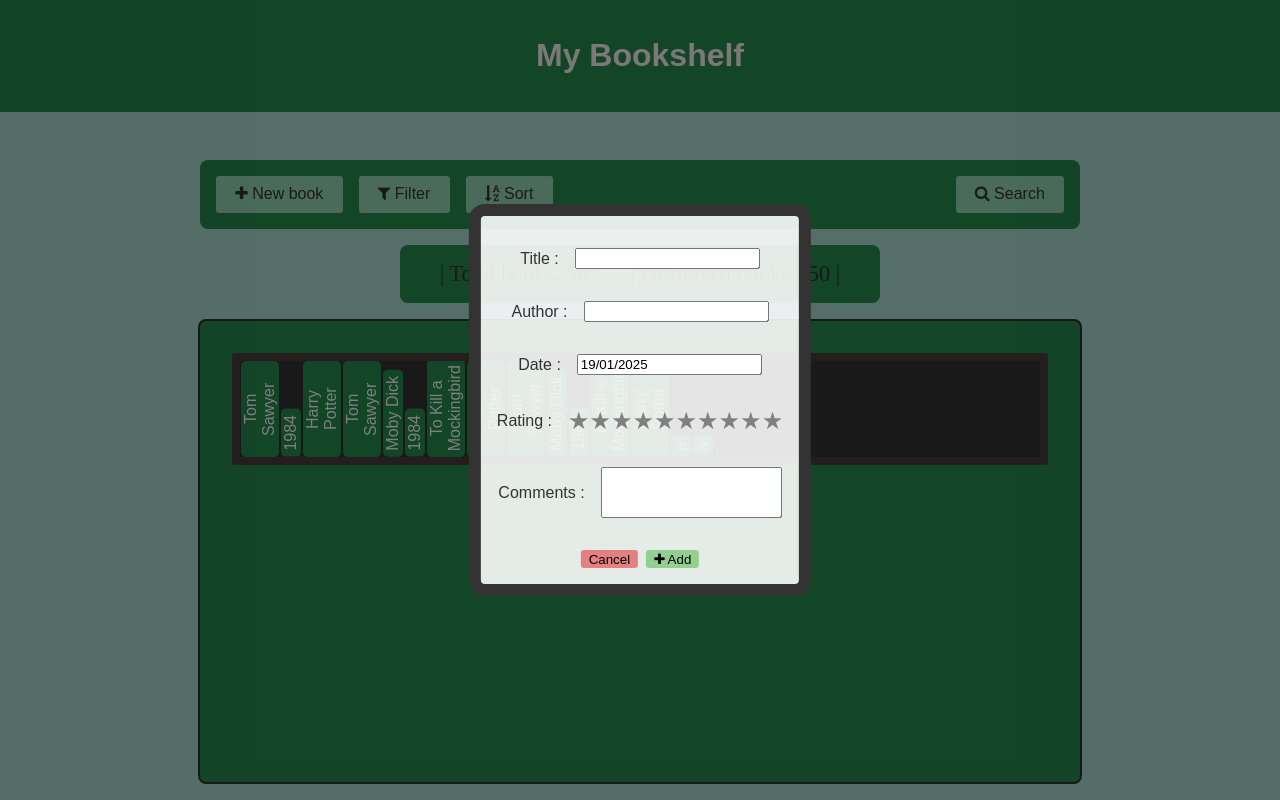
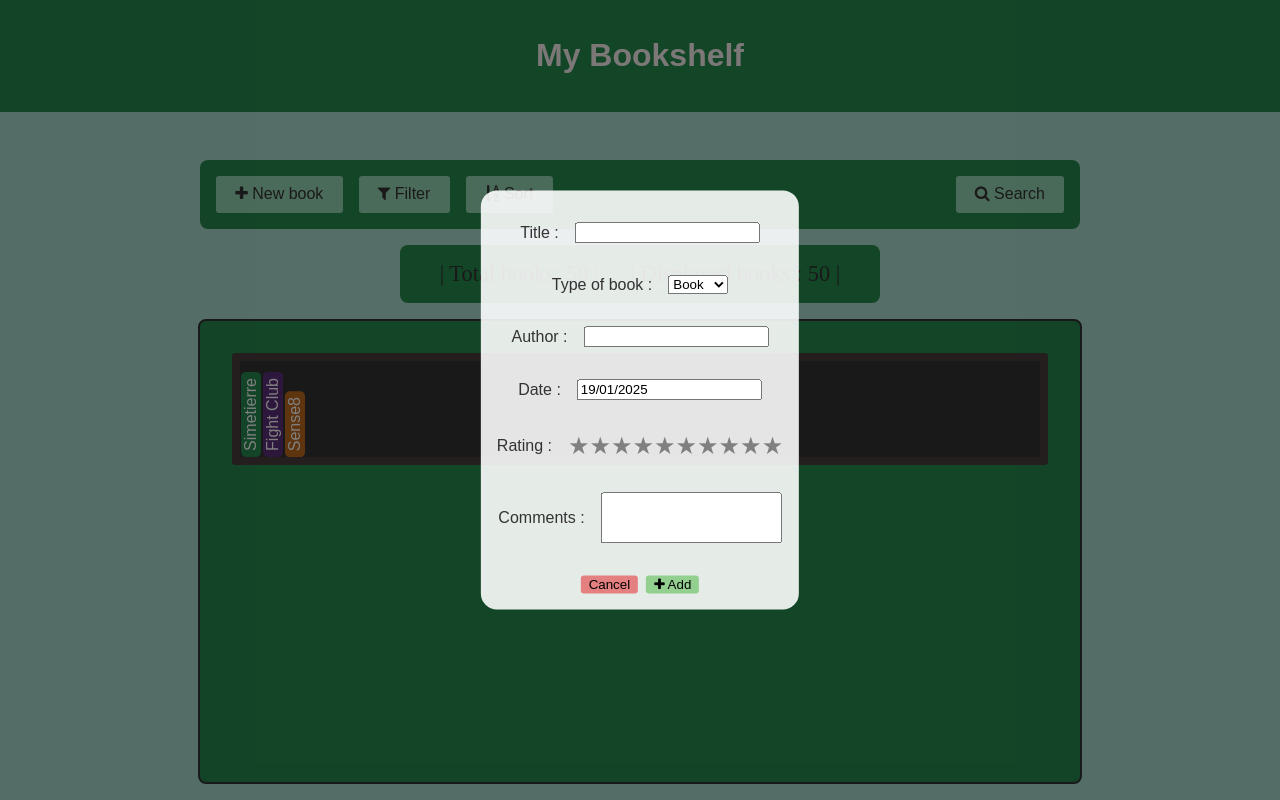
Before and after one commit to Testaleur/bookshelf, a website: page frontend/public/index.html in a window 1280 px wide. Both pictures are taken after a click on the button "New book". Drawn offline with Linux system fonts and the light colour scheme; files whose address does not match are found by name.

Commit message:
including types of books

```diff
--- a/backend/controllers/books.controller.js
+++ b/backend/controllers/books.controller.js
@@ -28,6 +28,7 @@ export const addBook = (req, res) => {
             }
             res.json({ message: `Received data: new book title = ${newBook.title}`,
                 title : newBook.title,
+                type : newBook.type,
                 author : newBook.author,
                 date : newBook.date,
                 rating : newBook.rating,
--- a/frontend/public/css/style.css
+++ b/frontend/public/css/style.css
@@ -1,3 +1,14 @@
+:root {
+    --button-color: #268a4e;
+    --title-color: white;
+    --book-color: #268a4e;
+    --book-color-hover: #1f6f3c;
+    --movie-color: #5c2e7b;
+    --movie-color-hover: #4e2868;
+    --series-color: #be6a21;
+    --series-color-hover: #97551b;
+}
+
 body {
     font-family: Arial, sans-serif;
     margin: 0;
@@ -99,7 +110,6 @@ button:hover {
     transform: rotate(180deg);
     font-size: 1rem;
     text-align: center;
-    background-color: var(--button-color);
     color: var(--title-color);
     border: none;
     border-radius: 0.3rem;
@@ -110,13 +120,28 @@ button:hover {
     transition: background-color 0.1s ease;
 }
 
-.book:hover {
-    background-color: #1f6f3c;
+.book.Book{
+    background-color: var(--book-color);
 }
 
-:root {
-    --button-color: #268a4e;
-    --title-color: white;
+.book.Book:hover {
+    background-color: var(--book-color-hover) ;
+}
+
+.book.Series{
+    background-color: var(--series-color);
+}
+
+.book.Series:hover {
+    background-color: var(--series-color-hover);
+}
+
+.book.Movie{
+    background-color: var(--movie-color);
+}
+
+.book.Movie:hover {
+    background-color: var(--movie-color-hover);
 }
 
 #researchButton{
@@ -143,9 +168,20 @@ button:hover {
     align-items: center;
     padding: 1rem;
     box-sizing: border-box;
-    border: 0.8rem solid #333;
     border-radius: 1rem;
     z-index: 100;
+}
+
+.book-page.Series{
+    border: 0.8rem solid var(--series-color);
+}
+
+.book-page.Book{
+    border: 0.8rem solid #268a4e;
+}
+
+.book-page.Movie{
+    border: 0.8rem solid var(--movie-color) ;
 }
 
 #bookTitle{
@@ -243,8 +279,8 @@ button:hover {
 .add-book-content{
     display: flex;
     flex-direction: column;
-    justify-content: center;
-    align-items: center;
+    justify-content: left;
+    align-items: left;
 }
 
 #bookPageBtnContainer{
--- a/frontend/public/data/books.json
+++ b/frontend/public/data/books.json
@@ -1,55 +1,26 @@
 [
   {
-    "title": "Tom Sawyer"
-  },
-  {
-    "title": "1984"
-  },
-  {
-    "title": "Harry Potter"
-  },
-  {
-    "title": "Tom Sawyer"
-  },
-  {
-    "title": "Moby Dick"
-  },
-  {
-    "title": "1984"
-  },
-  {
-    "title": "To Kill a Mockingbird"
-  },
-  {
-    "title": "Harry Potter"
-  },
-  {
-    "title": "Tom Sawyer"
-  },
-  {
-    "title": "Moby Dick"
-  },
-  {
-    "title": "1984"
-  },
-  {
-    "title": "To Kill a Mockingbird"
-  },
-  {
-    "title": "Harry Potter"
-  },
-  {
-    "title": "a",
-    "author": "b",
-    "date": "18/01/2025",
-    "rating": "5",
+    "title": " Simetierre",
+    "type": "Book",
+    "author": "Stephen King",
+    "date": "19/03/2025",
+    "rating": "8",
     "comments": ""
   },
   {
-    "title": "a",
-    "author": "b",
-    "date": "18/01/2025",
-    "rating": "5",
+    "title": "Fight Club",
+    "type": "Movie",
+    "author": "David Fincher",
+    "date": "1/10/2022",
+    "rating": "10",
     "comments": ""
+  },
+  {
+    "title": "Sense8",
+    "type": "Series",
+    "author": "Lana et Lilly Wachowski",
+    "date": "02/01/2025",
+    "rating": "8",
+    "comments": "Avec Ju"
   }
 ]
--- a/frontend/public/index.html
+++ b/frontend/public/index.html
@@ -56,6 +56,15 @@
                 </div>
 
                 <div class = inputContainer>
+                    <label for="typeInput">Type of book : </label>
+                    <select id="typeInput" name="typeInput">
+                        <option value="Book">Book</option>
+                        <option value="Movie">Movie</option>
+                        <option value="Series">Series</option>
+                    </select>
+                </div>
+
+                <div class = inputContainer>
                     <label for="authorInput">Author : </label>
                     <input type="text" id="authorInput" name="authorInput">
                 </div>
--- a/frontend/public/scripts/addBookInterface.js
+++ b/frontend/public/scripts/addBookInterface.js
@@ -24,13 +24,8 @@ document.getElementById('closeInterfaceBtn').addEventListener('click', function(
 });
 
 function clearForm(){
-    // const titleInput = document.getElementById('titleInput');
-    // const authorInput = document.getElementById('authorInput');
-    // const dateInput = document.getElementById('dateInput');
-    // const ratingInput = document.getElementById('ratingInput');
-    // const commentsInput = document.getElementById('commentsInput');
-
     titleInput.value = "";
+    typeInput.selectedIndex = 0;
     authorInput.value = "";
     dateInput.value = "";
     ratingInput.value = 0;
--- a/frontend/public/scripts/addBookServer.js
+++ b/frontend/public/scripts/addBookServer.js
@@ -1,5 +1,6 @@
 // add a book
 const titleInput = document.getElementById('titleInput');
+const typeInput = document.getElementById('typeInput');
 const authorInput = document.getElementById('authorInput');
 const dateInput = document.getElementById('dateInput');
 const ratingInput = document.getElementById('ratingInput');
@@ -8,13 +9,15 @@ const commentsInput = document.getElementById('commentsInput');
 document.getElementById('addBookButton').addEventListener('click', () => {
     const newBookData = {
         title: titleInput.value,
+        type : typeInput.value,
         author: authorInput.value,
         date: dateInput.value,
         rating: ratingInput.value,
         comments: commentsInput.value,
     };
-
+    console.log(newBookData.type)
     if(newBookData.title != ""){
+        if(newBookData.type != ""){
             if(newBookData.author != ""){
                 if(newBookData.date != ""){
                     fetch('/new-book', {
@@ -48,6 +51,9 @@ document.getElementById('addBookButton').addEventListener('click', () => {
                 console.log("please fill up the author field")
             }
         } else {
+            console.log("please fill up the type field")
+        }
+    } else {
         console.log("please fill up the title field")
     }
 
@@ -61,6 +67,7 @@ function prepareThePlaceForABook(dataReceived){
 
 function addTheBookToPage(book, currentShelf, shelvesContainer){
     bookTitle = book.title;
+    bookType = book.type? book.type : "Book";
     bookAuthor = book.author? book.author : "Not specified";
     bookDate = book.date? book.date : "Not specified";
     bookRating = book.rating && book.rating != 0? book.rating : "0";
@@ -72,7 +79,8 @@ function addTheBookToPage(book, currentShelf, shelvesContainer){
     bookButton.className = 'book';
     bookButton.id = bookTitle ;
     bookButton.textContent = bookTitle;
-    addPageToABook(bookButton, bookTitle, bookAuthor, bookDate, bookRating, bookComments); // link the page you can open with details on the book
+    bookButton.classList.add(bookType)
+    addPageToABook(bookButton, bookTitle, bookType, bookAuthor, bookDate, bookRating, bookComments); // link the page you can open with details on the book
 
     // books total width
     currentShelf.appendChild(bookButton);
--- a/frontend/public/scripts/booksPage.js
+++ b/frontend/public/scripts/booksPage.js
@@ -1,4 +1,4 @@
-function openPage(title, description) {
+function openPage(title, description, bookType) {
     const bookPage = document.getElementById('bookPage');
     const bookTitle = document.getElementById('bookTitle');
     const bookDescription = document.getElementById('bookDescription');
@@ -6,6 +6,7 @@ function openPage(title, description) {
     bookDescription.innerHTML = description.replace(/\n/g, '<br>');
 
     bookPage.style.display = 'flex'; // box
+    bookPage.classList.add(bookType=="Not specified" ? "Book" : bookType);
 
     const overlay = document.getElementsByClassName('overlay');
     overlay[0].style.display = 'flex'; // no clicking on the shelves while its open
@@ -18,14 +19,17 @@ document.getElementById('bookCloseBtn').addEventListener('click', function() {
 
 function closeBookPage(){
     document.getElementsByClassName('overlay')[0].style.display = 'none';
-    document.getElementById('bookPage').style.display = 'none';
+    bookPage = document.getElementById('bookPage')
+    bookPage.style.display = 'none';
+    bookPage.classList.remove(bookPage.classList[bookPage.classList.length - 1]);
     resetButtonDelete()
 }
 
-function addPageToABook(book, bookTitle, bookAuthor, bookDate, bookRating, bookComments) {
+function addPageToABook(book, bookTitle, bookType, bookAuthor, bookDate, bookRating, bookComments) {
     book.addEventListener('click', function () {
         title = bookTitle.trim();
         description = `
+            Type: ${bookType.trim()}\n
             Author: ${bookAuthor.trim()}\n
             Finish Date: ${bookDate.trim()}\n
             Rating: ${
@@ -35,6 +39,6 @@ function addPageToABook(book, bookTitle, bookAuthor, bookDate, bookRating, bookC
             }\n
             Comments: ${bookComments.trim()}
         `;
-        openPage(title, description);
+        openPage(title, description, bookType);
     });
 }
```
Also changed, not shown: toDoList.txt (added, +8 -0 lines). Lines whose indentation alone changed are shown as unchanged.
